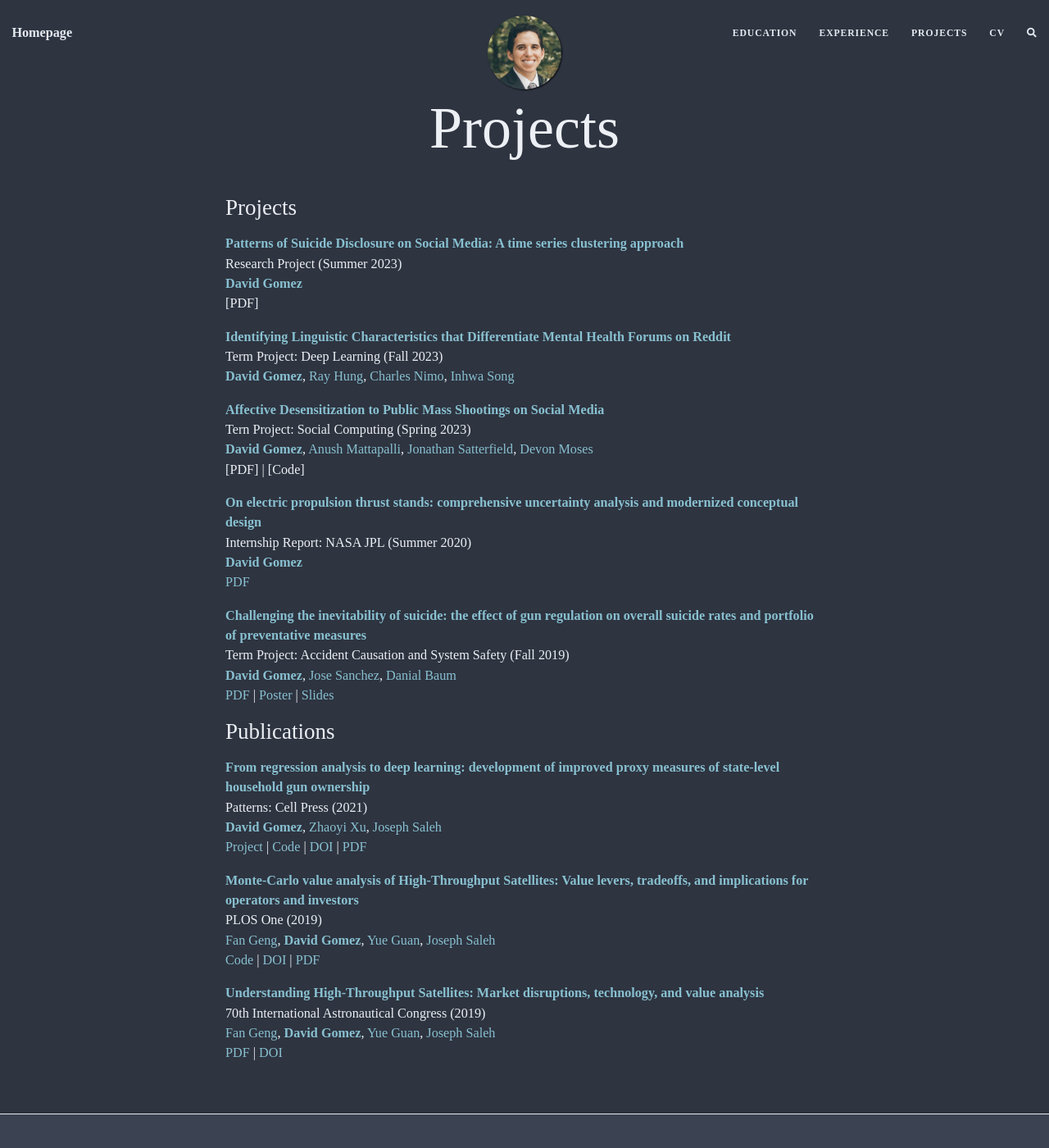
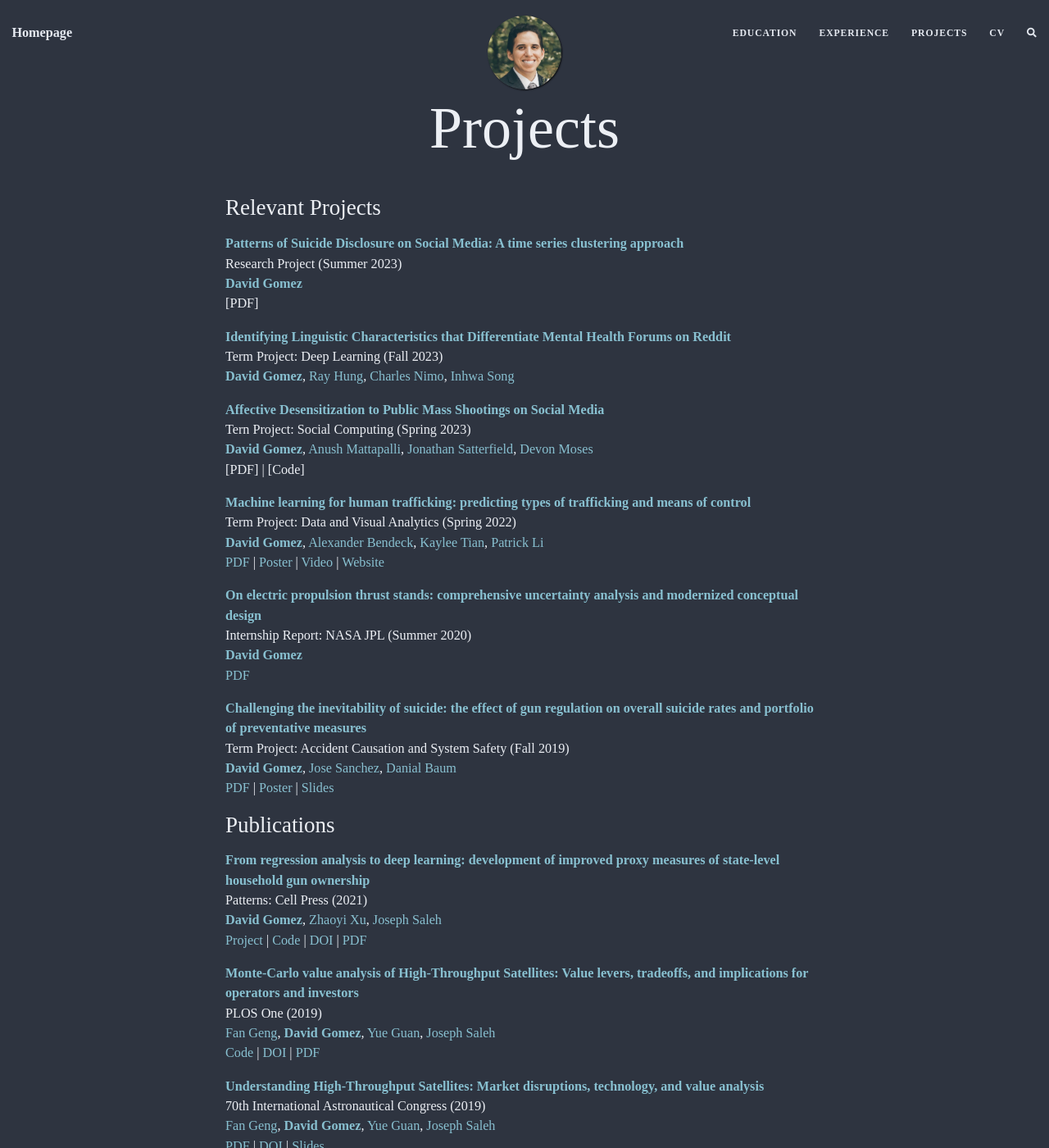
Before and after one commit to dbgomez94/dbgomez94.github.io, a Jekyll site: the page built from pages/projects.md, in a window 1280 px wide and 1400 px high. Shown: the whole window at 82% size. Built offline with Jekyll 4.4.1, drawn with Linux system fonts in a browser that asks for light colours; nearby versions of some CDN libraries; comment, search, counter and statistics services are not loaded; some of the changed lines change nothing that is shown.

Commit message:
updating projects

```diff
--- a/_config.yml
+++ b/_config.yml
@@ -170,7 +170,7 @@ hover-col:          "#8FBCBB"
 footer-col:         "#3B4252"
 footer-text-col:    "#E5E9F0"
 
-footer-link-col:    "#E5E9F0"
+footer-link-col:    "#88C0D0"
 footer-hover-col:   "#8FBCBB"
 
 
--- a/pages/projects.md
+++ b/pages/projects.md
@@ -3,7 +3,7 @@ layout: page
 title: Projects
 ---
 
-## Projects
+## Relevant Projects
 
 [**Patterns of Suicide Disclosure on Social Media: A time series clustering approach**]() \
 Research Project (Summer 2023) \
@@ -29,17 +29,17 @@ Tern Project: Social Computing (Spring 2023) \
 [PDF] |
 [Code]
 
-<!-- [**Machine learning for human trafficking: predicting types of trafficking and means of control**]() \
+[**Machine learning for human trafficking: predicting types of trafficking and means of control**]() \
 Term Project: Data and Visual Analytics (Spring 2022) \
 [**David Gomez**](https://dbgomez94.github.io/),
 [Alexander Bendeck](https://alexanderbendeck.github.io/),
 [Kaylee Tian](https://www.linkedin.com/in/kaylee-nianhan-tian/),
-[Patrick Li ](https://www.linkedin.com/in/patrick-li-0/)
+[Patrick Li](https://www.linkedin.com/in/patrick-li-0/)
 \
 [PDF](https://drive.google.com/file/d/1ZF1bpdqYRzA3Kcm1SRkUFkqupeNLzdAy/view?usp=sharing) |
 [Poster](https://drive.google.com/file/d/1z7QcypF5xcn1TSfJu9RjZayP8_fafuvX/view?usp=sharing) |
 [Video](https://youtu.be/GltcIuAIdTc) |
-[Website](https://alexanderbendeck.shinyapps.io/human-trafficking-app/) -->
+[Website](https://alexanderbendeck.shinyapps.io/human-trafficking-app/)
 
 [**On electric propulsion thrust stands: comprehensive uncertainty analysis and modernized conceptual design**](2021-01-01-uncertainty) \
 Internship Report: NASA JPL (Summer 2020) \
@@ -69,7 +69,7 @@ Patterns: Cell Press (2021) \
 [DOI](https://www.cell.com/patterns/fulltext/S2666-3899(20)30202-6) |
 [PDF](pdfs/go-proxy.pdf)
 
-[**Monte-Carlo value analysis of High-Throughput Satellites: Value levers, tradeoffs, and implications for operators and investors**](2020-05-01-journal) \
+[**Monte-Carlo value analysis of High-Throughput Satellites: Value levers, tradeoffs, and implications for operators and investors**](2020-05-01-hts-journal) \
 PLOS One (2019) \
 [Fan Geng](https://www.linkedin.com/in/fan-geng-93413958/),
 [**David Gomez**](https://dbgomez94.github.io/),
@@ -80,12 +80,13 @@ PLOS One (2019) \
 [DOI](https://journals.plos.org/plosone/article?id=10.1371/journal.pone.0222133) |
 [PDF](pdfs/hts.pdf)
 
-[**Understanding High-Throughput Satellites: Market disruptions, technology, and value analysis**](2020-05-01-conference) \
+[**Understanding High-Throughput Satellites: Market disruptions, technology, and value analysis**](/pages/projects/2020-05-01-hts-conference.md) \
 70th International Astronautical Congress (2019) \
 [Fan Geng](https://www.linkedin.com/in/fan-geng-93413958/),
 [**David Gomez**](https://dbgomez94.github.io/),
 [Yue Guan](https://www.linkedin.com/in/scottyguan/),
 [Joseph Saleh](https://www.linkedin.com/in/joseph-homer-saleh-8b8773119/)
 \
-[PDF](pdfs/hts-conference) |
-[DOI](https://iafastro.directory/iac/archive/browse/IAC-19/E3/3/49731/)
+[PDF](/pdfs/hts-conference.pdf) |
+[DOI](https://iafastro.directory/iac/archive/browse/IAC-19/E3/3/49731/) |
+[Slides](/pdfs/hts-slides.pdf)
```
Also changed, not shown: assets/img/understanding-hts.png (added), 1 other file.
